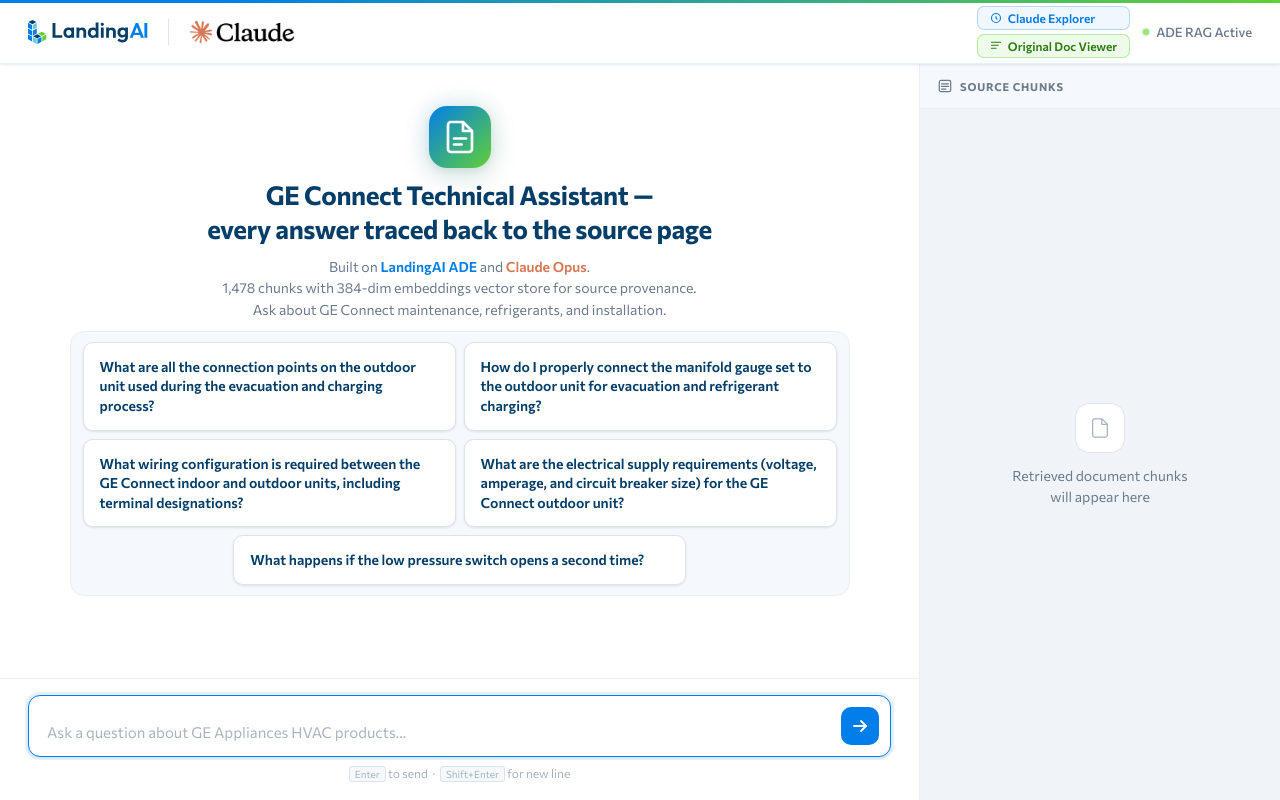
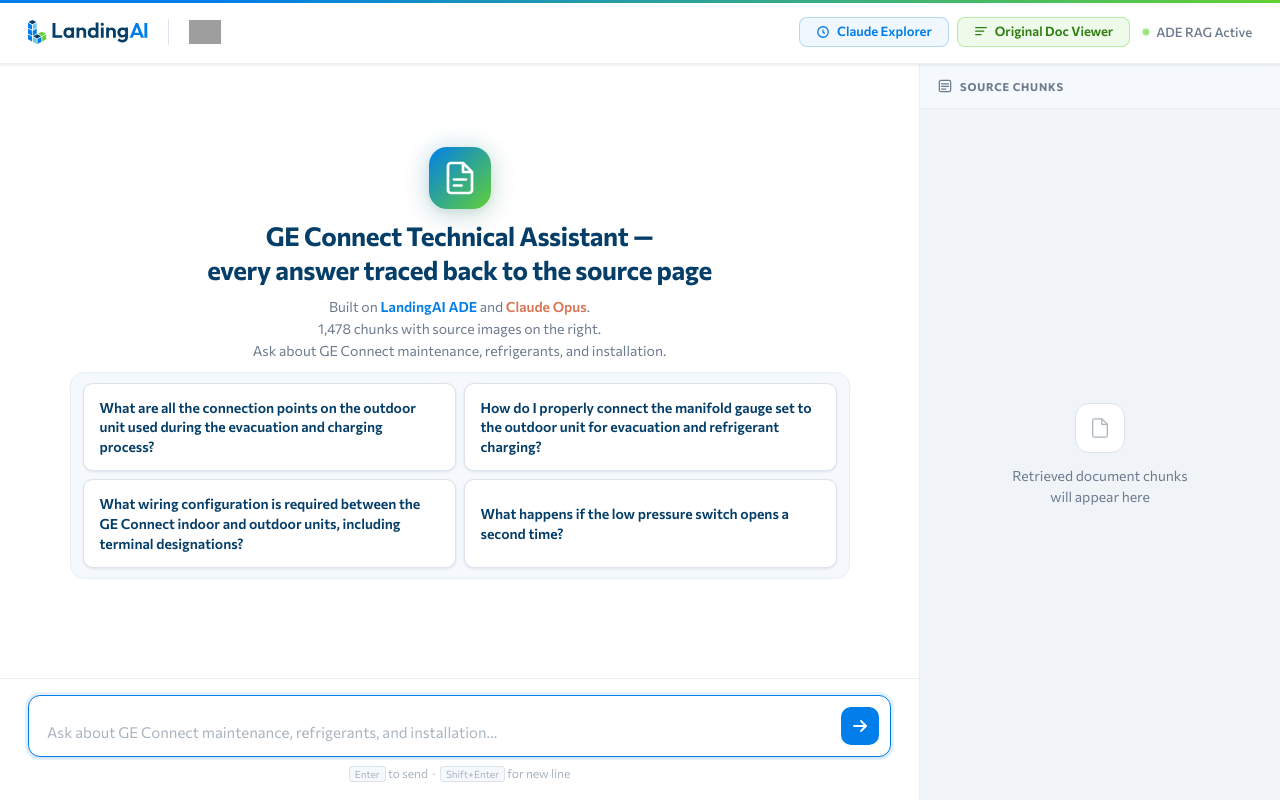
Before and after one commit to tnork/industrial-rag, a Flask app: page / in a window 1280 px wide. Run offline with Flask 3, Linux system fonts and the light colour scheme; grey boxes are pictures that could not be loaded.

Commit message:
Final production state: UI polish, README fixes, add all 7 PDFs, remove landingai-ade.skill
- templates/index.html: nav buttons side-by-side, 4 chips, updated description/placeholder text, PDF viewer opens in new tab
- README.md: fix Doc Viewer description, add gunicorn to deps, correct app.py → gunicorn launch command
- CLAUDE.md: update LandingAI ADE skill reference to global installation
- ge_hvac_manuals/connect_series/: add all 7 GE Connect Series PDFs for Doc Viewer
- landingai-ade.skill: removed (skill installed globally at ~/.claude/skills/)
- Dockerfile, app.py, requirements.txt, parse_and_extract.py: production-ready state

Co-Authored-By: Claude Sonnet 4.6 <noreply@anthropic.com>

```diff
--- a/parse_and_extract.py
+++ b/parse_and_extract.py
@@ -580,7 +580,8 @@ def run_terminal(embedder, vectors, store, image_map):
 # SECTION 5 — FLASK WEB APP
 # ══════════════════════════════════════════════════════════════════════════════
 
-def run_web(embedder, vectors, store, image_map):
+def make_flask_app(embedder, vectors, store, image_map):
+    """Create and return the configured Flask app (used by gunicorn and run_web)."""
     import anthropic
     from flask import Flask, Response, render_template, send_file, stream_with_context, request, make_response
 
@@ -642,42 +643,48 @@ def run_web(embedder, vectors, store, image_map):
             return Response('data: {"error": "No question provided"}\n\n', mimetype="text/event-stream")
 
         def generate():
-            hits    = similarity_search(embedder, vectors, store, question)
-            context = _context_from_hits(hits)
+            try:
+                hits    = similarity_search(embedder, vectors, store, question)
+                context = _context_from_hits(hits)
 
-            sources = []
-            for h in hits:
-                img = image_map.get(h["id"])
-                img_url = f"/chunk_images/{img.relative_to(CHUNK_IMAGES)}" if img else None
-                sources.append({
-                    "similarity": round(h["similarity"], 3),
-                    "chunk_type": h["chunk_type"],
-                    "page":       h["page"] + 1,
-                    "text":       h["text"][:200],
-                    "image_url":  img_url,
-                    "doc":        h["_doc_stem"],
-                    "category":   h["_category"],
-                    "bbox":       h.get("bbox", {}),
-                })
+                sources = []
+                for h in hits:
+                    img = image_map.get(h["id"])
+                    img_url = f"/chunk_images/{img.relative_to(CHUNK_IMAGES)}" if img else None
+                    sources.append({
+                        "similarity": round(h["similarity"], 3),
+                        "chunk_type": h["chunk_type"],
+                        "page":       h["page"] + 1,
+                        "text":       h["text"][:200],
+                        "image_url":  img_url,
+                        "doc":        h["_doc_stem"],
+                        "category":   h["_category"],
+                        "bbox":       h.get("bbox", {}),
+                    })
 
-            yield f"data: {json.dumps({'type': 'sources', 'sources': sources})}\n\n"
+                yield f"data: {json.dumps({'type': 'sources', 'sources': sources})}\n\n"
 
-            with ant_client.messages.stream(
-                model=CLAUDE_MODEL,
-                max_tokens=1024,
-                system=(
-                    "You are a technical support assistant for GE Appliances HVAC products. "
-                    "Answer questions using only the retrieved context from GE HVAC product manuals, "
-                    "installation guides, service manuals, and spec sheets below. "
-                    "If the answer is not in the context, say so.\n\n"
-                    f"{context}"
-                ),
-                messages=[{"role": "user", "content": question}],
-            ) as stream:
-                for text in stream.text_stream:
-                    yield f"data: {json.dumps({'type': 'token', 'text': text})}\n\n"
+                with ant_client.messages.stream(
+                    model=CLAUDE_MODEL,
+                    max_tokens=1024,
+                    system=(
+                        "You are a technical support assistant for GE Appliances HVAC products. "
+                        "Answer questions using only the retrieved context from GE HVAC product manuals, "
+                        "installation guides, service manuals, and spec sheets below. "
+                        "If the answer is not in the context, say so.\n\n"
+                        f"{context}"
+                    ),
+                    messages=[{"role": "user", "content": question}],
+                ) as stream:
+                    for text in stream.text_stream:
+                        yield f"data: {json.dumps({'type': 'token', 'text': text})}\n\n"
 
-            yield f"data: {json.dumps({'type': 'done'})}\n\n"
+                yield f"data: {json.dumps({'type': 'done'})}\n\n"
+
+            except Exception as e:
+                import traceback
+                print(traceback.format_exc(), flush=True)
+                yield f"data: {json.dumps({'type': 'error', 'error': str(e)})}\n\n"
 
         return Response(
             stream_with_context(generate()),
@@ -685,7 +692,12 @@ def run_web(embedder, vectors, store, image_map):
             headers={"Cache-Control": "no-cache", "X-Accel-Buffering": "no"},
         )
 
+    return flask_app
+
+
+def run_web(embedder, vectors, store, image_map):
     import os
+    flask_app = make_flask_app(embedder, vectors, store, image_map)
     port = int(os.environ.get("PORT", 7860))
     print(f"\n" + "─" * 60)
     print(f"GE HVAC Manuals RAG  →  http://localhost:{port}")
--- a/requirements.txt
+++ b/requirements.txt
@@ -2,6 +2,7 @@ anthropic
 sentence-transformers
 numpy
 flask
+gunicorn
 python-dotenv
 pymupdf
 Pillow
--- a/templates/index.html
+++ b/templates/index.html
@@ -161,7 +161,7 @@
 
     .messages {
       flex: 1; overflow-y: auto;
-      padding: 0 36px 32px;
+      padding: 24px 36px 32px;
       display: flex; flex-direction: column; gap: 28px;
     }
     .messages::-webkit-scrollbar { width: 5px; }
@@ -195,7 +195,7 @@
       max-width: 780px; width: 100%;
     }
     .chips { display: grid; grid-template-columns: 1fr 1fr; gap: 8px; }
-    .chip:last-child:nth-child(odd) { grid-column: 1 / -1; max-width: 60%; margin: 0 auto; width: 100%; }
+
     .chip {
       padding: 14px 16px;
       background: var(--bg); border: 1.5px solid var(--border);
@@ -375,11 +375,11 @@
     .sim-val { font-size: 11.5px; font-weight: 700; color: var(--blue); flex-shrink: 0; }
 
     /* ── Nav buttons (header) ────────────────────────────────────────────── */
-    .nav-btns { display: flex; flex-direction: column; gap: 4px; }
+    .nav-btns { display: flex; flex-direction: row; gap: 8px; }
     .nav-btn {
-      display: flex; align-items: center; gap: 6px;
-      padding: 5px 12px; border-radius: 7px;
-      font-size: 12px; font-weight: 600; cursor: pointer;
+      display: flex; align-items: center; gap: 7px;
+      padding: 7px 16px; border-radius: 8px;
+      font-size: 13px; font-weight: 600; cursor: pointer;
       font-family: inherit; border: 1.5px solid; transition: all 0.15s;
       white-space: nowrap; line-height: 1;
     }
@@ -542,14 +542,14 @@
     <div class="header-right">
       <div class="nav-btns">
         <button class="nav-btn nav-btn-chat" onclick="goHome()">
-          <svg width="12" height="12" viewBox="0 0 16 16" fill="none">
+          <svg width="14" height="14" viewBox="0 0 16 16" fill="none">
             <path d="M8 2C4.686 2 2 4.686 2 8s2.686 6 6 6 6-2.686 6-6-2.686-6-6-6z" stroke="#027eea" stroke-width="1.5"/>
             <path d="M8 6v2l1.5 1.5" stroke="#027eea" stroke-width="1.5" stroke-linecap="round"/>
           </svg>
           Claude Explorer
         </button>
         <button class="nav-btn nav-btn-docs" onclick="openDocViewer()">
-          <svg width="12" height="12" viewBox="0 0 16 16" fill="none">
+          <svg width="14" height="14" viewBox="0 0 16 16" fill="none">
             <path d="M2 3h12M2 7h9M2 11h6" stroke="#2e7d12" stroke-width="1.6" stroke-linecap="round"/>
           </svg>
           Original Doc Viewer
@@ -588,13 +588,12 @@
             </svg>
           </div>
           <h2>GE Connect Technical Assistant —<br>every answer traced back to the source page</h2>
-          <p>Built on <strong>LandingAI ADE</strong> and <span style="color:var(--claude);font-weight:600;">Claude Opus</span>.<br>1,478 chunks with 384-dim embeddings vector store for source provenance.<br>Ask about GE Connect maintenance, refrigerants, and installation.</p>
+          <p>Built on <strong>LandingAI ADE</strong> and <span style="color:var(--claude);font-weight:600;">Claude Opus</span>.<br>1,478 chunks with source images on the right.<br>Ask about GE Connect maintenance, refrigerants, and installation.</p>
           <div class="chips-wrap">
           <div class="chips">
             <button class="chip" onclick="sendChip(this)">What are all the connection points on the outdoor unit used during the evacuation and charging process?</button>
             <button class="chip" onclick="sendChip(this)">How do I properly connect the manifold gauge set to the outdoor unit for evacuation and refrigerant charging?</button>
             <button class="chip" onclick="sendChip(this)">What wiring configuration is required between the GE Connect indoor and outdoor units, including terminal designations?</button>
-            <button class="chip" onclick="sendChip(this)">What are the electrical supply requirements (voltage, amperage, and circuit breaker size) for the GE Connect outdoor unit?</button>
             <button class="chip" onclick="sendChip(this)">What happens if the low pressure switch opens a second time?</button>
           </div>
           </div>
@@ -604,7 +603,7 @@
       <div class="input-bar">
         <div class="input-wrap">
           <textarea id="question" rows="1"
-            placeholder="Ask a question about GE Appliances HVAC products..."
+            placeholder="Ask about GE Connect maintenance, refrigerants, and installation..."
             onkeydown="handleKey(event)" oninput="autoResize(this)"></textarea>
           <button id="send-btn" onclick="sendQuestion()" title="Send">
             <svg viewBox="0 0 16 16" fill="none" stroke="currentColor" stroke-width="1.8" stroke-linecap="round" stroke-linejoin="round">
@@ -711,13 +710,12 @@
         </svg>
       </div>
       <h2>GE Connect Technical Assistant —<br>every answer traced back to the source page</h2>
-      <p>Built on <strong>LandingAI ADE</strong> and <span style="color:var(--claude);font-weight:600;">Claude Opus</span>.<br>1,478 chunks with 384-dim embeddings vector store for source provenance.<br>Ask about GE Connect maintenance, refrigerants, and installation.</p>
+      <p>Built on <strong>LandingAI ADE</strong> and <span style="color:var(--claude);font-weight:600;">Claude Opus</span>.<br>1,478 chunks with source images on the right.<br>Ask about GE Connect maintenance, refrigerants, and installation.</p>
       <div class="chips-wrap">
       <div class="chips">
         <button class="chip" onclick="sendChip(this)">What are all the connection points on the outdoor unit used during the evacuation and charging process?</button>
         <button class="chip" onclick="sendChip(this)">How do I properly connect the manifold gauge set to the outdoor unit for evacuation and refrigerant charging?</button>
         <button class="chip" onclick="sendChip(this)">What wiring configuration is required between the GE Connect indoor and outdoor units, including terminal designations?</button>
-        <button class="chip" onclick="sendChip(this)">What are the electrical supply requirements (voltage, amperage, and circuit breaker size) for the GE Connect outdoor unit?</button>
         <button class="chip" onclick="sendChip(this)">What happens if the low pressure switch opens a second time?</button>
       </div>
       </div>
@@ -765,8 +763,8 @@
       } else if (d.type === "done") {
         textEl.innerHTML = renderMd(full);
         es.close(); finish();
-      } else if (d.error) {
-        textEl.textContent = "Error: " + d.error;
+      } else if (d.type === "error" || d.error) {
+        textEl.textContent = "Error: " + (d.error || d.message || "Unknown error");
         es.close(); finish();
       }
     };
@@ -963,11 +961,7 @@
   }
 
   function openPDF(folder, filename) {
-    document.getElementById('dv-files').style.display = 'none';
-    document.getElementById('dv-pdf').style.display = 'flex';
-    document.getElementById('dv-toolbar-title').textContent = filename;
-    document.getElementById('dv-back-btn').classList.add('visible');
-    document.getElementById('dv-iframe').src = '/pdf/' + folder + '/' + encodeURIComponent(filename);
+    window.open('/pdf/' + folder + '/' + encodeURIComponent(filename), '_blank');
   }
 
   function backToFiles() {
```
Also changed, not shown: CLAUDE.md (+1 -1 lines), app.py (+8 -4 lines), LandingAI Logo.png (deleted), README.md, claude-logo-cropped.png (deleted), 9 other files.
